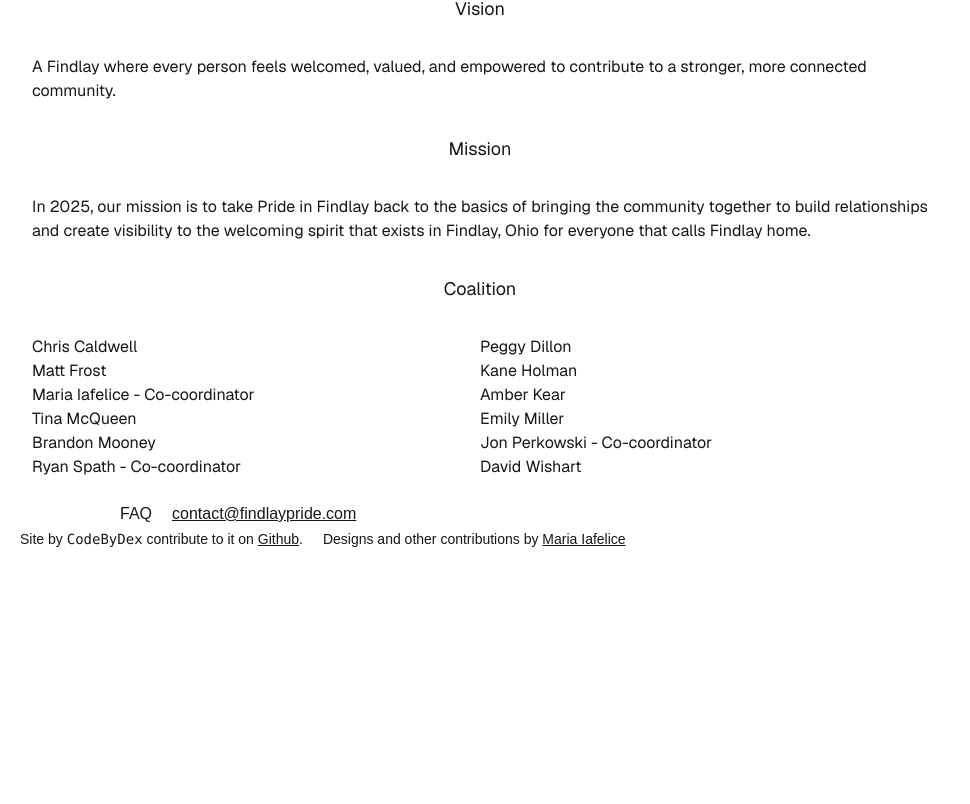
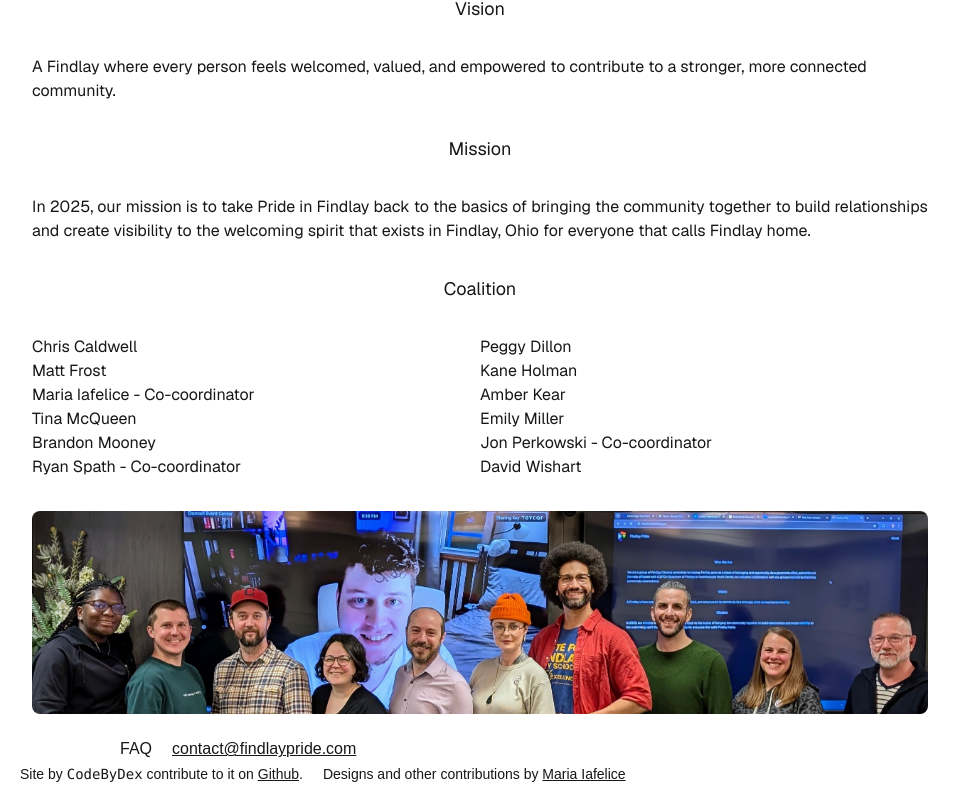
Before and after one commit to CodeByDex/findlay-pride-web, a Next.js app: page /about in a window 1280 px wide. Shown: the part 259-1063 px from the top of the page, without its empty margins (0-970 px from the left). Before the commit the page ends 828 px from the top, so only its background shows below. Built offline with nearby package versions, Linux system fonts and the light colour scheme.

Commit message:
added group photo

```diff
--- a/app/about/page.tsx
+++ b/app/about/page.tsx
@@ -3,6 +3,9 @@ export const metadata: Metadata = {
   title: "Findlay Pride - About",
   description: "Who we are and what we do.",
 }
+
+import Image from "next/image";
+import FindlayPrideMembers from "../../public/FindlayPrideMembers.jpg"
 
 export default function Home() {
     return (
@@ -29,6 +32,7 @@ export default function Home() {
                     <p>Ryan Spath - Co-coordinator</p>
                     <p>David Wishart</p>
                 </div>
+                <Image src={FindlayPrideMembers} alt="Findlay Pride Coalition Members" className="rounded-lg" width={2500} height={550} />
             </div>
         </main>
     )
```
Also changed, not shown: public/FindlayPrideMembers.jpg (added).
